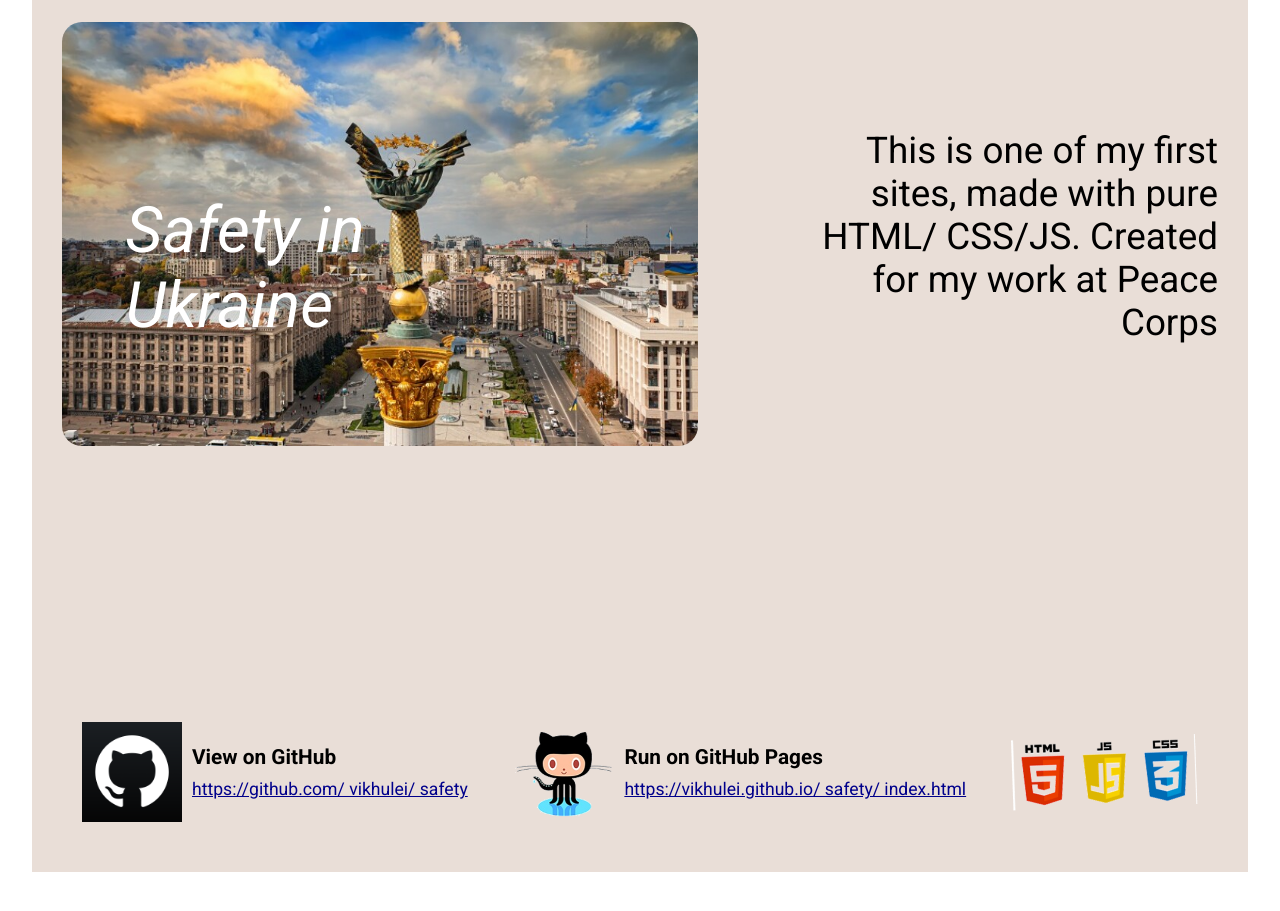
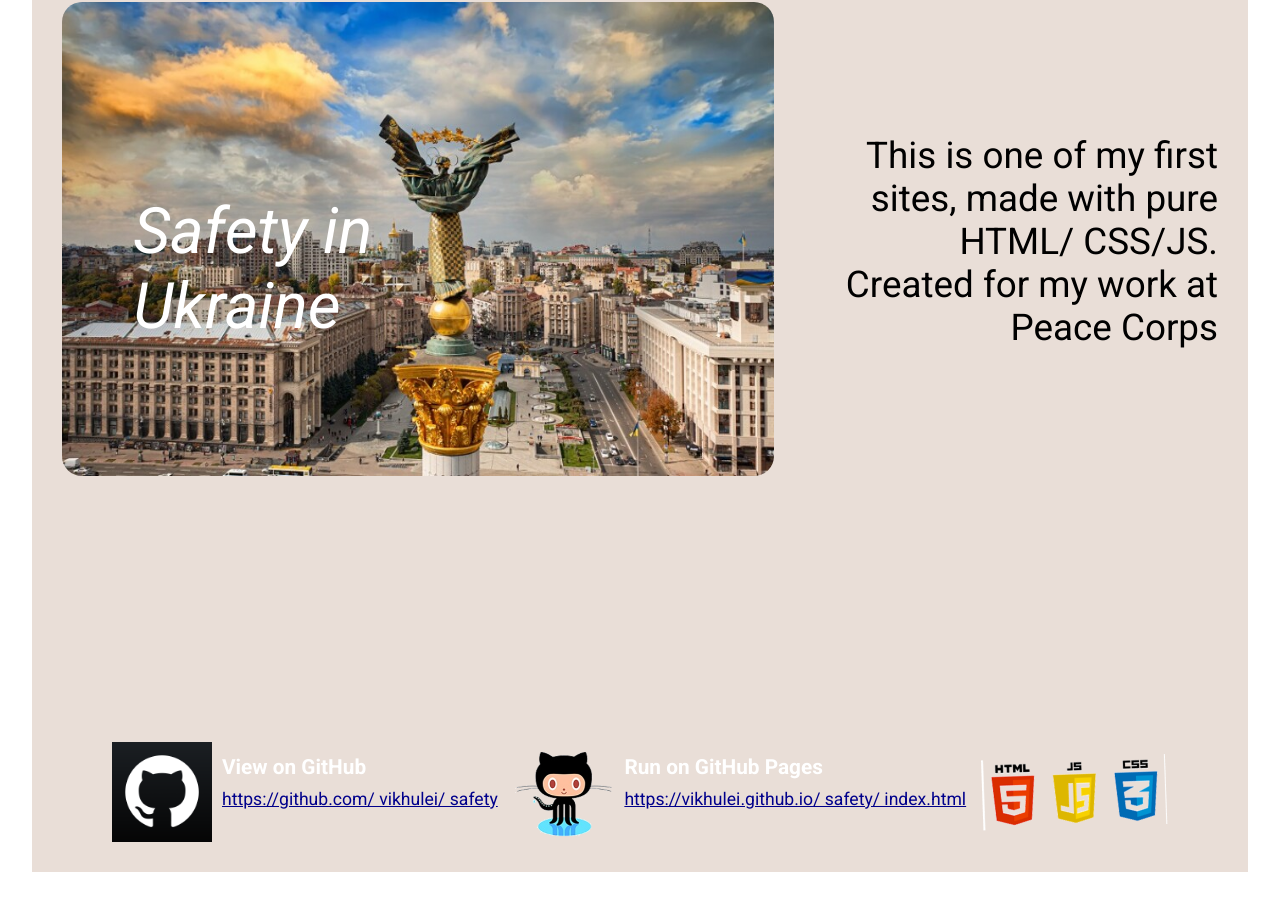
Before and after one commit to vikhulei/portfolio_new, a React (Create React App) app: page / in a window 1280 px wide. Shown: the part 7756-8667 px from the top of the page. Built offline with nearby package versions, Linux system fonts and the light colour scheme.

Commit message:
third project style redone

```diff
--- a/src/components/ProjectsComponents.js
+++ b/src/components/ProjectsComponents.js
@@ -68,7 +68,7 @@ const LinksWrapperProjects = styled.div `
         height: 50%;
         max-height: 300px;
         width: 100%;
-        flex-direction: column;
+        // flex-direction: column;
         justify-content: space-between;
         align-items: center;
         padding: 20px;
@@ -130,6 +130,7 @@ const IconProjects = styled.img `
 `
 
 const TechnologyImageContainerProjects = styled.div `
+    display: flex;
     height: 18%;
     align-self: center;
     @media screen and (max-width: 1100px) {
--- a/src/sections/08_thirdProject/ThirdProject.js
+++ b/src/sections/08_thirdProject/ThirdProject.js
@@ -1,4 +1,20 @@
-import { Wrapper, ImageDescriptionWrapper, ImageContainer, ImageText, Image, Description, LinksWrapper, LinkContainer, LinkTextContainer, LinkTextView, LinkTextAddress, IconImage, TechnologyImageContainer, TechnologyImage } from "./ThirdProjectStyle"
+import {
+  ImageContainerProjects,
+  ImageProjects,
+  LinkContainerProjects,
+  LinkTextContainerProjects,
+  LinkTextViewProjects,
+  LinkTextAddressProjects,
+  IconProjects,
+  TechnologyImageProjects
+} from "../../components/ProjectsComponents"
+import {
+  Wrapper,
+  ImageDescriptionWrapper,
+  ImageText, Description,
+  LinksWrapper,
+  TechnologyImageContainer
+} from "./ThirdProjectStyle"
 import ukraine from "../../assets/ukraine.jpg"
 import github from "../../assets/icons/github.png"
 import githubpages from "../../assets/icons/githubpages.png"
@@ -8,41 +24,41 @@ const ThirdProject = () => {
   return (
     <Wrapper>
       <ImageDescriptionWrapper>
-        <ImageContainer>
+        <ImageContainerProjects>
           <ImageText>
             Safety in Ukraine
           </ImageText>
-          <Image src={ukraine} alt="image_safety" />
-        </ImageContainer>
+          <ImageProjects src={ukraine} alt="image_safety" />
+        </ImageContainerProjects>
         <Description>
           This is one of my first sites, made with pure HTML/ CSS/JS. Created for my work at Peace Corps
         </Description>
       </ImageDescriptionWrapper>
       <LinksWrapper>
-        <LinkContainer>
-          <IconImage src={github} alt="github_image" />
-          <LinkTextContainer>
-            <LinkTextView>
+        <LinkContainerProjects>
+          <IconProjects src={github} alt="github_image" />
+          <LinkTextContainerProjects>
+            <LinkTextViewProjects>
               View on GitHub
-            </LinkTextView>
-            <LinkTextAddress href="https://github.com/vikhulei/safety">
+            </LinkTextViewProjects>
+            <LinkTextAddressProjects href="https://github.com/vikhulei/safety">
               https://github.com/ vikhulei/ safety
-            </LinkTextAddress>
-          </LinkTextContainer>
-        </LinkContainer>
-        <LinkContainer>
-          <IconImage src={githubpages} alt="githubpages_image" />
-          <LinkTextContainer>
-            <LinkTextView>
+            </LinkTextAddressProjects>
+          </LinkTextContainerProjects>
+        </LinkContainerProjects>
+        <LinkContainerProjects>
+          <IconProjects src={githubpages} alt="githubpages_image" />
+          <LinkTextContainerProjects>
+            <LinkTextViewProjects>
               Run on GitHub Pages
-            </LinkTextView>
-            <LinkTextAddress href="https://vikhulei.github.io/safety/index.html">
+            </LinkTextViewProjects>
+            <LinkTextAddressProjects href="https://vikhulei.github.io/safety/index.html">
               https://vikhulei.github.io/ safety/ index.html
-            </LinkTextAddress>
-          </LinkTextContainer>
-        </LinkContainer>
+            </LinkTextAddressProjects>
+          </LinkTextContainerProjects>
+        </LinkContainerProjects>
         <TechnologyImageContainer>
-          <TechnologyImage src={html} alt="html_image" />
+          <TechnologyImageProjects src={html} alt="html_image" />
         </TechnologyImageContainer>
       </LinksWrapper>
     </Wrapper>
--- a/src/sections/08_thirdProject/ThirdProjectStyle.js
+++ b/src/sections/08_thirdProject/ThirdProjectStyle.js
@@ -1,43 +1,29 @@
 import styled from "styled-components"
-import { WrapperStyled, RegularTextStyled, LinkContainerStyled, LinkTextContainerStyled, LinkTextViewStyled, LinkTextAddressStyled, LinkIconStyled } from "../../components/GeneralComponents"
+import {WrappedStyledProjects,
+    ImageDescriptionWrapperProjects,
+    DescriptionProjects,
+    LinksWrapperProjects,
+    TechnologyImageContainerProjects } from "../../components/ProjectsComponents"
 import { colors } from "../../components/Colors"
 
 const { light } = colors
 
-const Wrapper = styled(WrapperStyled)`
-    justify-content: space-between;
+const Wrapper = styled(WrappedStyledProjects)`
+    flex-direction: column;
     background-color: ${light};
-    padding: 50px 0;
     height: 900px;
-    margin-bottom: 0;
     @media screen and (max-width: 1100px) {
-        padding: 0 0 50px 0;
         height: fit-content;
-        border-radius: 20px;
-        justify-content: left;
     }
 `
 
-const ImageDescriptionWrapper = styled.div`
+const ImageDescriptionWrapper = styled(ImageDescriptionWrapperProjects) `
     width: 100%;
-    display: flex;
-    justify-content: space-between;
-    align-items: center;
-    padding: 0 30px;
+    height: fit-content;
+    flex-direction: row;
+    gap: 50px;
     @media screen and (max-width: 1100px) {
-        justify-content: left;
-        padding: 0;
         flex-direction: column;
-        margin-bottom: 50px;
-    }
-`
-
-const ImageContainer = styled.div`
-    position: relative;
-    width: 55%;
-    @media screen and (max-width: 1100px) {
-        width: 100%;
-        margin-bottom: 50px;
     }
 `
 
@@ -51,89 +37,28 @@ const ImageText = styled.p`
     font-style: italic;
 `
 
-const Image = styled.img`
-    width: 100%;
-    border-radius: 20px;
-    object-fit: contain;
-`
-
-const Description = styled(RegularTextStyled)`
-    width: 35%;
+const Description = styled(DescriptionProjects)`
     text-align: right;
-    font-size: min(4.5vw, 2.3rem);
     @media screen and (max-width: 1100px) {
-        width: 90%;
         text-align: center;
     }
 `
 
-const LinksWrapper = styled.div`
+const LinksWrapper = styled(LinksWrapperProjects)`
     height: 100px;
     width: 100%;
     padding: 0 50px;
-    display: flex;
-    justify-content: space-between;
+    flex-direction: row;
     @media screen and (max-width: 1100px) {
         height: 45vh;
-        max-height: 300px;
-        width: 100%;
         flex-direction: column;
-        justify-content: space-between;
-        align-items: center;
         padding: 20px;
-        border-radius: 0 0 20px 20px;
         background-color: transparent;
     }
-    `
-    // @media screen and (max-width: 1100px) {
-    //     height: 45vw;
-    //     max-height: 300px;
-    //     width: fit-content;
-    //     flex-direction: column;
-    //     justify-content: space-between;
-    //     align-items: center;
-    //     padding: 0;
-    // }
+`
 
-const LinkContainer = styled(LinkContainerStyled)`
-    @media screen and (max-width: 1100px) {
-        width: 100%;
-        margin-left: 25%;
-    }
-    @media screen and (max-width: 600px) {
-        margin-left: 15%;
-    }
-`
-const LinkTextContainer = styled(LinkTextContainerStyled)`
+const TechnologyImageContainer = styled(TechnologyImageContainerProjects)`
     height: auto;
 `
 
-const LinkTextView = styled(LinkTextViewStyled)``
-
-const LinkTextAddress = styled(LinkTextAddressStyled)``
-
-const IconImage = styled(LinkIconStyled)`
-    height: 100%;
-    @media screen and (max-width: 1100px) {
-        height: auto;
-        width: 60px;
-    }
-`
-
-const TechnologyImageContainer = styled.div`
-    display: flex;
-    align-items: center;
-    @media screen and (max-width: 1100px) {
-        width: 170px;
-    }
-    @media screen and (max-width: 800px) {
-        align-self: center;
-    }
-`
-
-const TechnologyImage = styled.img`
-    width: 100%;
-`
-
-
-export { Wrapper, ImageDescriptionWrapper, ImageContainer, ImageText, Image, Description, LinksWrapper, LinkContainer, LinkTextContainer, LinkTextView, LinkTextAddress, IconImage, TechnologyImageContainer, TechnologyImage }
+export { Wrapper, ImageDescriptionWrapper, ImageText, Description, LinksWrapper, TechnologyImageContainer }
```
